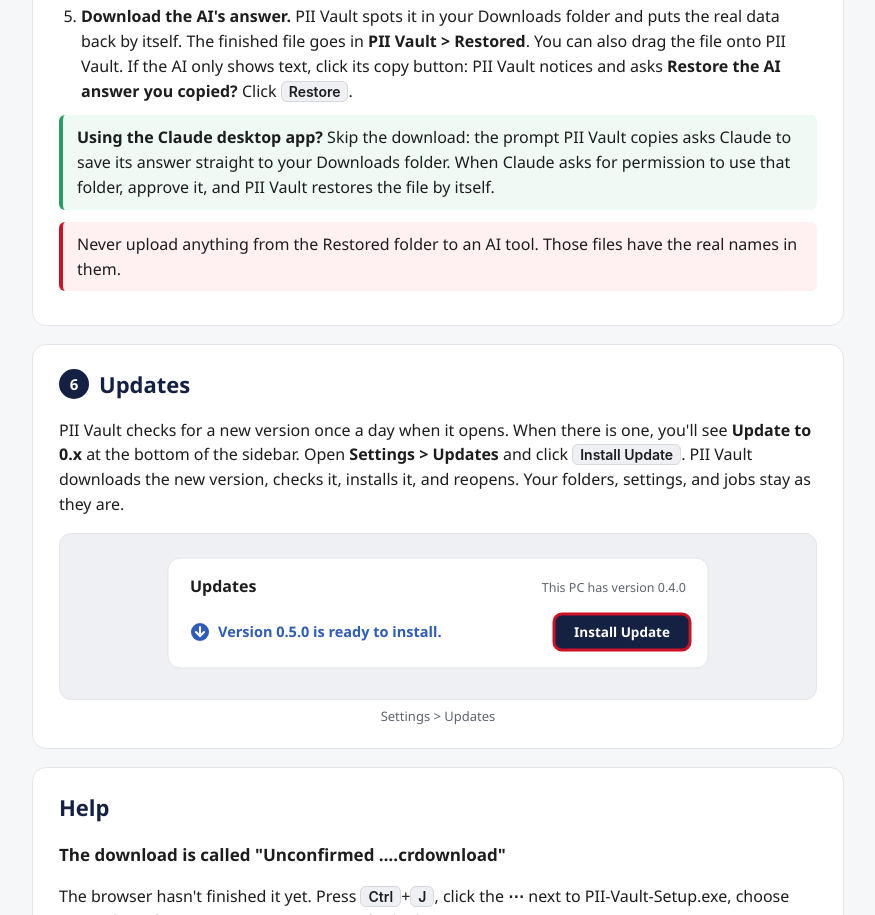
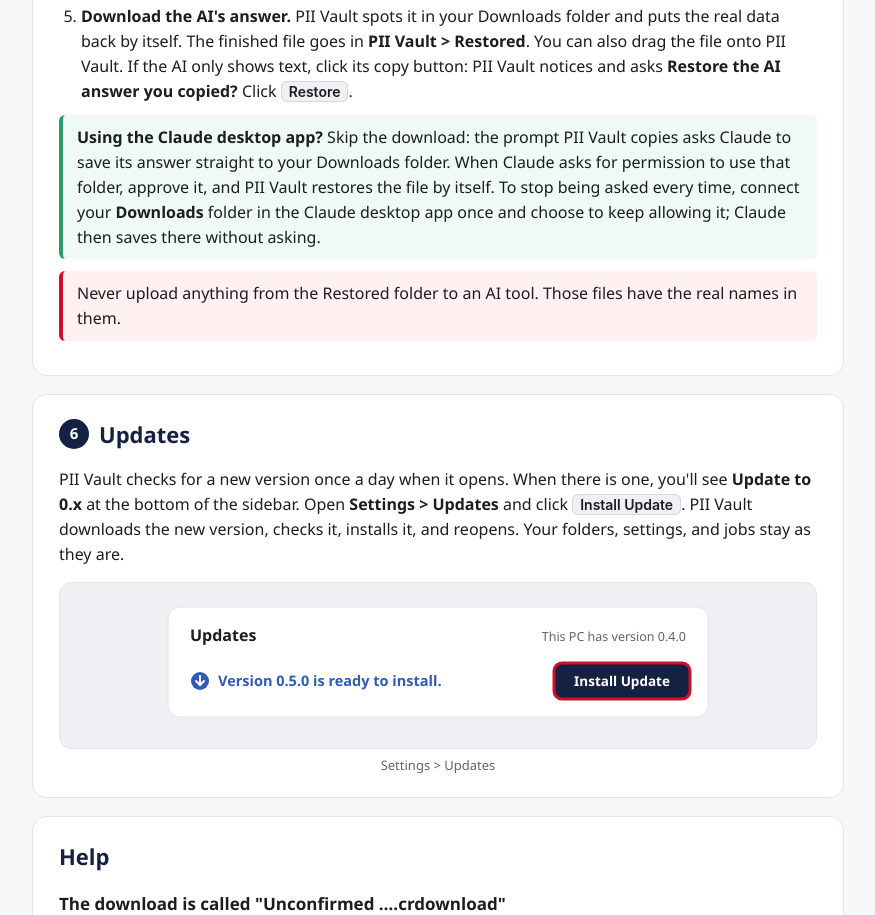
Before and after one commit to stephen-dawkins/pii-vault, a plain HTML site: page START_HERE_WINDOWS.html in a window 1280 px wide. Shown: the part 3487-4402 px from the top of the page, without its empty margins (202-1077 px from the left). Drawn offline with Linux system fonts and the light colour scheme.

Commit message:
Windows guide: connect Downloads in Claude once to skip repeat permission prompts
Co-Authored-By: Claude Opus 5.5 <noreply@anthropic.com>
Claude-Session: https://claude.ai/code/session_01QP8ez3122EUqebiWhA2fXs

```diff
--- a/START_HERE_WINDOWS.html
+++ b/START_HERE_WINDOWS.html
@@ -190,7 +190,7 @@
     <li>Click <span class="ui">Copy Files</span>, click in your AI tool's message box and press <kbd>Ctrl</kbd>+<kbd>V</kbd>. Then click <span class="ui">Copy Prompt</span> and press <kbd>Ctrl</kbd>+<kbd>V</kbd> again. Send.</li>
     <li><b>Download the AI's answer.</b> PII Vault spots it in your Downloads folder and puts the real data back by itself. The finished file goes in <b>PII Vault &gt; Restored</b>. You can also drag the file onto PII Vault. If the AI only shows text, click its copy button: PII Vault notices and asks <b>Restore the AI answer you copied?</b> Click <span class="ui">Restore</span>.</li>
   </ol>
-  <div class="ok"><b>Using the Claude desktop app?</b> Skip the download: the prompt PII Vault copies asks Claude to save its answer straight to your Downloads folder. When Claude asks for permission to use that folder, approve it, and PII Vault restores the file by itself.</div>
+  <div class="ok"><b>Using the Claude desktop app?</b> Skip the download: the prompt PII Vault copies asks Claude to save its answer straight to your Downloads folder. When Claude asks for permission to use that folder, approve it, and PII Vault restores the file by itself. To stop being asked every time, connect your <b>Downloads</b> folder in the Claude desktop app once and choose to keep allowing it; Claude then saves there without asking.</div>
   <div class="warn">Never upload anything from the Restored folder to an AI tool. Those files have the real names in them.</div>
 </section>
 
```
